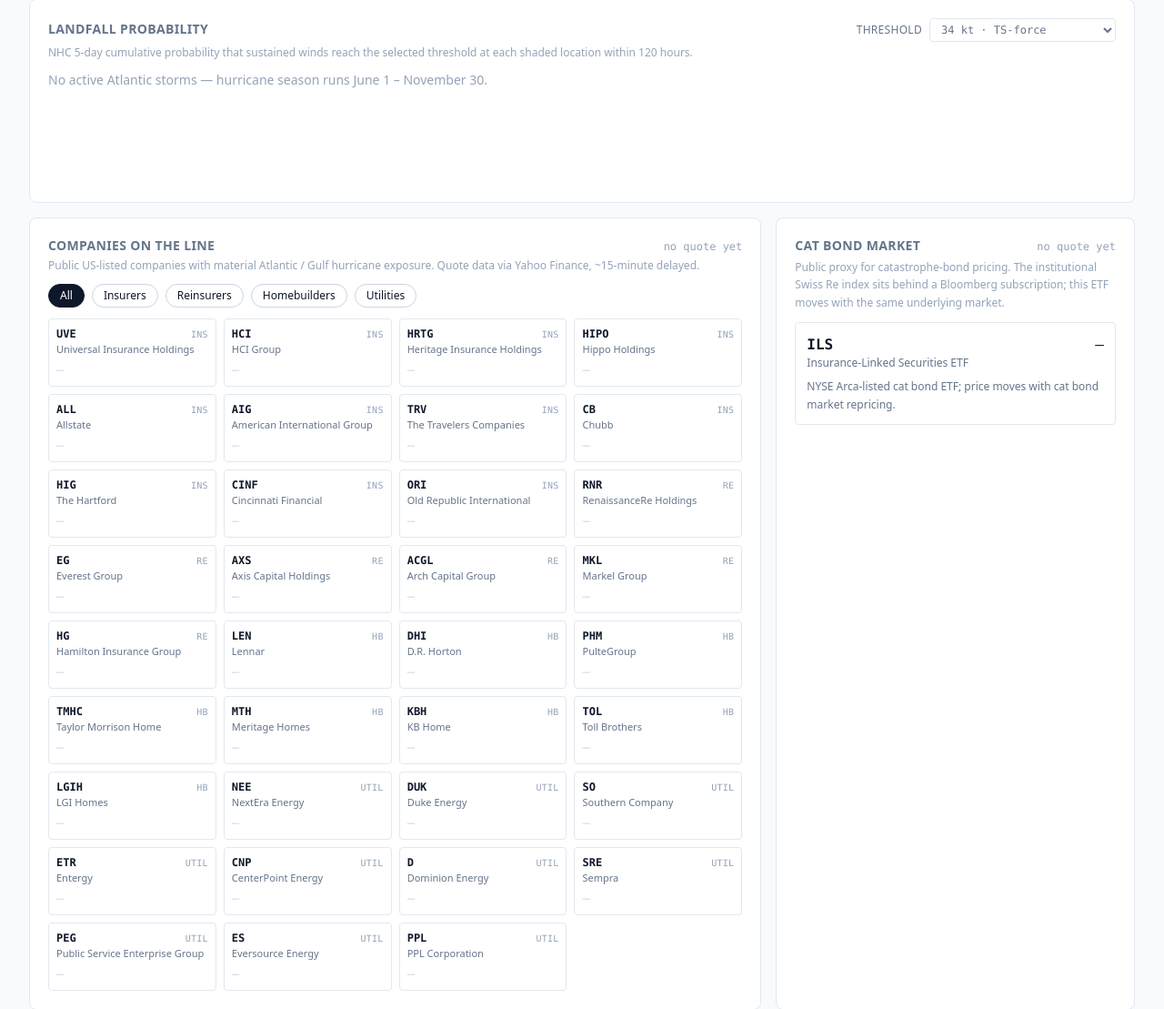
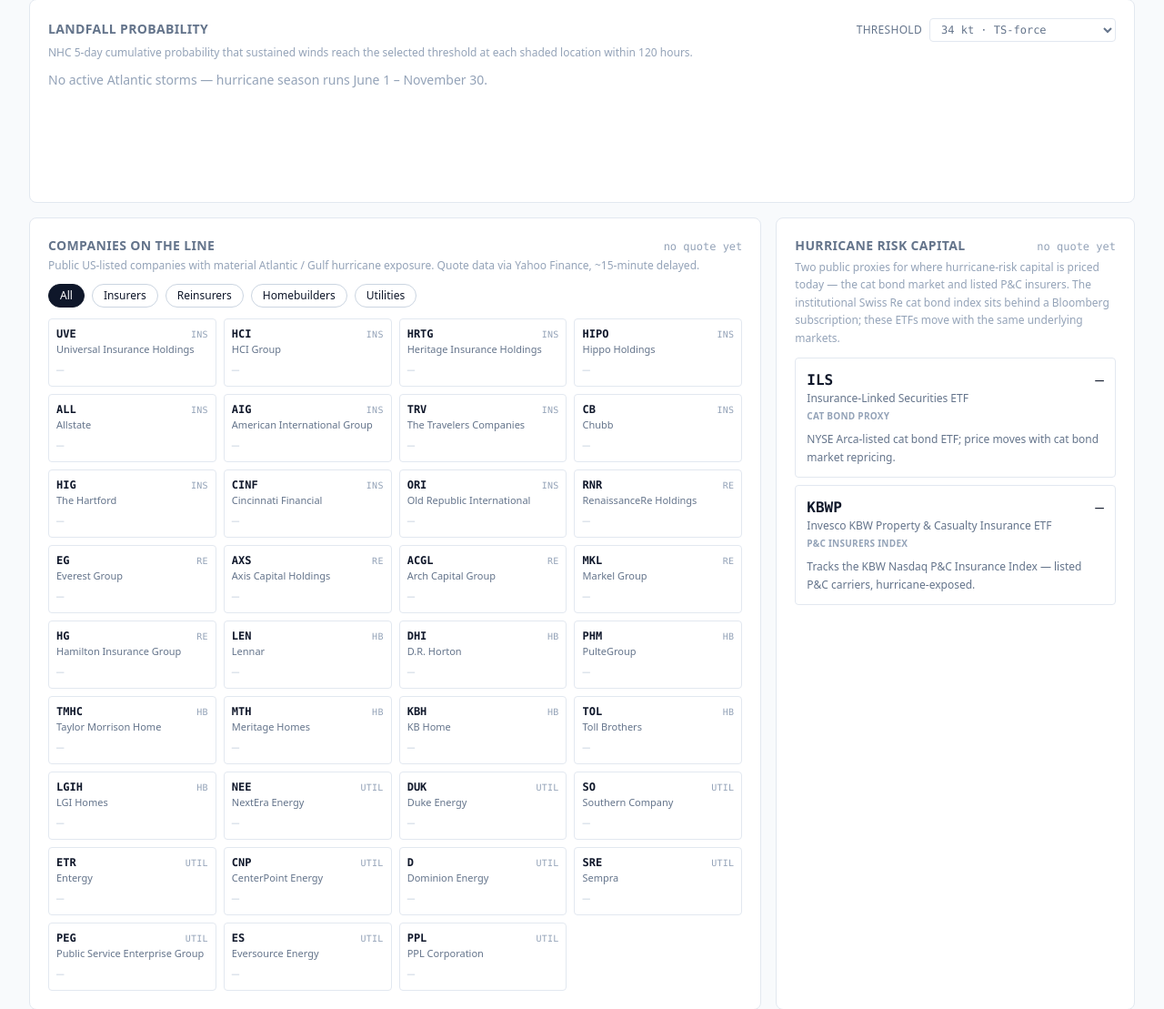
Before and after one commit to ReallyNobody/prediction-tracker, a FastAPI app: page / in a window 1280 px wide. Shown: the part 419-1528 px from the top of the page at 91% size. Run offline with FastAPI, Linux system fonts and the light colour scheme; data that the repository does not hold is empty; some libraries are stand-ins or nearby versions.

Commit message:
feat(ui): Panel 3 reframe — Hurricane risk capital (cat bond + KBWP)
Panel 3 was a single-row "Cat bond market" using ILS as a public proxy
for the gated Plenum / Swiss Re cat bond indices. This commit adds a
second row for KBWP (Invesco KBW P&C Insurance ETF) and renames the
panel to "Hurricane risk capital" so it narrates two layers of how
hurricane risk is being priced — the alternative-capital (cat bond)
layer and the listed P&C insurer layer. A glance now shows whether a
season's pricing is moving on the bond side, the equity side, or both.

No reinsurance row: KBW publishes a Global Reinsurance Index but its
investable trackers are foreign-listed and thin, so reinsurance stays
covered by the individual reinsurer tickers under Panel 2's reinsurer
filter pill.

Changes:

  * data/universe.py: extend the Sector Literal with "pc_index".
  * data/hurricane_universe.yaml: add KBWP under a new P&C insurance
    index ETF subsection (37 tickers total now); refresh the cat bond
    ETF subsection comment.
  * static/js/panel_cat_bonds.js → panel_risk_capital.js: rename the
    loader, fetch sectors=cat_bond_etf,pc_index, render two stacked
    cards with a small editorial label per sector, and update IDs
    from cat-bonds-* to risk-capital-*.
  * static/js/panel_equities.js: comment-only — note the equity grid
    excludes both cat_bond_etf and pc_index now.
  * templates/index.html: rename the panel heading and caption, swap
    in the new IDs and script src.
  * dev/seed_quotes.py: add a sector_base entry for pc_index ($90)
    so seed runs don't KeyError on KBWP.
  * services/daily_changes.py: comment that pc_index is deliberately
    excluded from Panel 6's equity-mover roll-up to avoid double-
    counting the headline that already lives on Panel 3.
  * tests/test_routes.py: heading assertion swaps "Cat bond market"
    for "Hurricane risk capital"; rename the wiring smoke test to
    test_index_wires_up_risk_capital_panel and update the IDs +
    script path it asserts.

```diff
--- a/src/rmn_dashboard/dev/seed_quotes.py
+++ b/src/rmn_dashboard/dev/seed_quotes.py
@@ -96,6 +96,11 @@ def _mock_quote_for(entry: UniverseEntry) -> dict[str, float | int | None]:
         # cat bond fund NAVs cluster there. Use a tighter dev-seed
         # range so the panel renders a plausible number off-season.
         "cat_bond_etf": 22.0,
+        # KBWP (P&C insurance index ETF) has historically traded in the
+        # $80-100 band; pick a base that lets the multiplier spread
+        # straddle that range. Day 20 added pc_index alongside cat bond
+        # ETFs in Panel 3 ("Hurricane risk capital").
+        "pc_index": 90.0,
     }[entry.sector]
 
     # Spread the price 0.5x-1.8x the sector base, deterministic per ticker.
--- a/src/rmn_dashboard/static/js/panel_cat_bonds.js
+++ b/src/rmn_dashboard/static/js/panel_risk_capital.js
@@ -1,51 +1,58 @@
 /**
- * Panel 3 — "Cat bond market" loader.
+ * Panel 3 — "Hurricane risk capital" loader.
  *
- * Reads from the same /api/v1/quotes/hurricane-universe endpoint as
- * Panel 2, filtered to sectors=cat_bond_etf. Renders one prominent
- * card per cat bond ETF (today: just ILS) with last price + change %.
+ * Renamed Day 20 from panel_cat_bonds.js. Original panel was a single
+ * row (ILS, the cat bond ETF). The reframe adds a second row for KBWP
+ * (KBW P&C Insurance ETF), giving the panel two views of how hurricane-
+ * risk capital is being priced — alternative capital (cat bonds) and
+ * listed P&C insurers.
  *
- * Why this panel exists:
+ * Reads from the same /api/v1/quotes/hurricane-universe endpoint Panel
+ * 2 uses, filtered to sectors=cat_bond_etf,pc_index. Each ticker
+ * renders as a single card with its symbol, name, last price, and
+ * day's change. Notes flow as supporting copy underneath each card,
+ * which is how the panel explains what each proxy actually represents
+ * without burying it in the panel header copy.
  *
- *   The institutional cat bond spread benchmarks — Plenum UCITS Cat
- *   Bond Fund Index, Swiss Re's Cat Bond Total Return Index — are all
- *   gated behind paid subscriptions (Bloomberg / Artemis). A
- *   publicly-traded cat bond ETF is the closest free, real-time proxy:
- *   its NAV moves as the underlying cat bond market reprices. Less
- *   precise than the institutional index, but free and journalism-
- *   appropriate.
+ * Why no reinsurance row:
  *
- * No fancy charting library — a single-tile readout with the price,
- *   colored change, and a tooltip is the whole UI today. If/when we
- *   want a sparkline we can add inline-SVG; the panel is small enough
- *   that we don't need a JS chart library.
+ *   KBW publishes a Global Reinsurance Index, but the publicly
+ *   investable products that track it are foreign-listed and thinly
+ *   traded — not appropriate as a journalism-grade real-time read.
+ *   The individual reinsurer tickers (RNR / EG / ACGL / AXS / MKL /
+ *   HG) in Panel 2's reinsurer filter pill cover that layer at
+ *   per-name resolution instead.
+ *
+ * No fancy charting — two stacked cards is the whole UI today. If/when
+ * we want a sparkline we can add inline-SVG; the panel is small enough
+ * that we don't need a JS chart library.
  */
 
 (function () {
   "use strict";
 
   document.addEventListener("DOMContentLoaded", function () {
-    const readoutEl = document.getElementById("cat-bonds-readout");
-    const emptyEl = document.getElementById("cat-bonds-empty");
-    const asOfEl = document.getElementById("cat-bonds-as-of");
+    const readoutEl = document.getElementById("risk-capital-readout");
+    const emptyEl = document.getElementById("risk-capital-empty");
+    const asOfEl = document.getElementById("risk-capital-as-of");
 
     if (!readoutEl || !emptyEl) {
       return;
     }
 
-    fetch("/api/v1/quotes/hurricane-universe?sectors=cat_bond_etf", {
+    fetch("/api/v1/quotes/hurricane-universe?sectors=cat_bond_etf,pc_index", {
       headers: { Accept: "application/json" },
     })
       .then(function (r) {
         if (!r.ok) {
-          throw new Error("cat-bonds-feed " + r.status);
+          throw new Error("risk-capital-feed " + r.status);
         }
         return r.json();
       })
       .then(function (payload) {
         const tickers = (payload && payload.tickers) || [];
         if (tickers.length === 0) {
-          showEmpty(emptyEl, readoutEl, "No cat bond proxies in the universe yet.");
+          showEmpty(emptyEl, readoutEl, "No risk-capital proxies in the universe yet.");
           return;
         }
         renderReadout(readoutEl, emptyEl, tickers);
@@ -53,9 +60,9 @@
       })
       .catch(function (err) {
         // eslint-disable-next-line no-console
-        console.error("cat-bonds fetch failed", err);
+        console.error("risk-capital fetch failed", err);
         emptyEl.innerHTML =
-          '<p class="text-sm text-rose-500">Cat bond feed unavailable — try refreshing.</p>';
+          '<p class="text-sm text-rose-500">Risk-capital feed unavailable — try refreshing.</p>';
         readoutEl.classList.add("hidden");
       });
   });
@@ -63,7 +70,13 @@
   // --- Rendering --------------------------------------------------------
 
   function renderReadout(readoutEl, emptyEl, tickers) {
-    readoutEl.innerHTML = tickers.map(buildCard).join("");
+    // Universe order is cat_bond_etf first, pc_index second — exactly
+    // what we want top-down. Don't re-sort: respecting universe order
+    // keeps editorial control in the YAML rather than the JS.
+    readoutEl.innerHTML =
+      '<div class="space-y-2">' +
+      tickers.map(buildCard).join("") +
+      "</div>";
     readoutEl.classList.remove("hidden");
     emptyEl.classList.add("hidden");
   }
@@ -85,12 +98,16 @@
     const changeText = changePct == null
       ? ""
       : (changePct >= 0 ? "+" : "") + Number(changePct).toFixed(2) + "%";
+    const sectorLabel = sectorLabelHtml(entry.sector);
 
-    // Single prominent card — symbol + name on the left, price + change
-    // on the right. Notes flow as supporting copy underneath.
+    // Single card — symbol + name on the left, price + change on the
+    // right. Sector label sits as a small uppercase tag under the name
+    // so a glance distinguishes the cat bond row from the P&C row
+    // without needing a section heading above each card.
     return (
       '<div class="rounded border border-slate-200 bg-white p-3"' +
       ' data-ticker="' + escapeHtml(entry.ticker) + '"' +
+      ' data-sector="' + escapeHtml(entry.sector) + '"' +
       ' title="' + escapeHtml(entry.name) + '">' +
         '<div class="flex items-baseline justify-between gap-3 flex-wrap">' +
           '<div>' +
@@ -98,6 +115,7 @@
               escapeHtml(entry.ticker) + "</div>" +
             '<div class="text-xs text-slate-500">' +
               escapeHtml(entry.name) + "</div>" +
+            sectorLabel +
           "</div>" +
           '<div class="text-right">' +
             '<div class="font-mono text-base text-slate-900">' + lastPrice + "</div>" +
@@ -110,6 +128,22 @@
               escapeHtml(entry.notes) +
             "</p>"
           : "") +
+      "</div>"
+    );
+  }
+
+  function sectorLabelHtml(sector) {
+    // Editorial labels for the two index sectors — the YAML's literal
+    // sector strings ("cat_bond_etf", "pc_index") are dev-facing, not
+    // reader-facing. Keep this map narrow: only the sectors Panel 3
+    // actually renders need a label.
+    const label = {
+      cat_bond_etf: "Cat bond proxy",
+      pc_index: "P&C insurers index",
+    }[sector] || sector;
+    return (
+      '<div class="mt-1 text-[10px] font-semibold uppercase tracking-wide text-slate-400">' +
+        escapeHtml(label) +
       "</div>"
     );
   }
--- a/src/rmn_dashboard/templates/index.html
+++ b/src/rmn_dashboard/templates/index.html
@@ -5,7 +5,7 @@
   <script src="{{ url_for('static', path='/js/forecast_map.js') }}" defer></script>
   <script src="{{ url_for('static', path='/js/panel_landfall.js') }}" defer></script>
   <script src="{{ url_for('static', path='/js/panel_equities.js') }}" defer></script>
-  <script src="{{ url_for('static', path='/js/panel_cat_bonds.js') }}" defer></script>
+  <script src="{{ url_for('static', path='/js/panel_risk_capital.js') }}" defer></script>
   <script src="{{ url_for('static', path='/js/panel_changes.js') }}" defer></script>
   <script src="{{ url_for('static', path='/js/panel_analogs.js') }}" defer></script>
 
@@ -213,37 +213,47 @@
     </section>
 
     {#
-      Panel 3 — Cat bond market.
+      Panel 3 — Hurricane risk capital.
 
-      Day 15 pivot: Plenum UCITS index, Swiss Re's cat bond TR index,
-      and Artemis are all gated (Bloomberg subscription / commercial
-      license). Use a publicly-traded cat bond ETF as a public proxy —
-      its NAV moves as the cat bond market reprices catastrophe risk.
+      Day 15: launched as a single-row "Cat bond market" panel using a
+      public cat bond ETF as a free proxy for the gated Plenum / Swiss
+      Re / Artemis indices.
+
+      Day 20 reframe: added a second row for the KBW Property & Casualty
+      Insurance ETF (KBWP). The panel now narrates two layers of how
+      hurricane risk is being priced — alternative capital (cat bonds)
+      and listed P&C insurers — so a glance shows whether a season's
+      pricing is moving on the bond side, the equity side, or both.
+      Reinsurance is deliberately absent: no clean US-listed reinsurance
+      index ETF exists, and the individual reinsurer tickers in Panel 2
+      already cover that layer.
 
       Same plumbing as Panel 2: fetches /api/v1/quotes/hurricane-universe
-      filtered to sectors=cat_bond_etf, renders the latest quote(s) from
-      the existing TickerQuote table. No new model, no new ingest.
+      filtered to sectors=cat_bond_etf,pc_index, renders the latest
+      quote(s) from the existing TickerQuote table. No new model, no
+      new ingest.
     #}
     <section class="panel-shell rounded-lg border border-slate-200 bg-white p-5"
-             data-testid="cat-bonds-panel">
+             data-testid="risk-capital-panel">
       <div class="flex items-baseline justify-between gap-3 flex-wrap">
         <h2 class="text-sm font-semibold uppercase tracking-wide text-slate-500">
-          Cat bond market
+          Hurricane risk capital
         </h2>
-        <p id="cat-bonds-as-of"
+        <p id="risk-capital-as-of"
            class="text-xs text-slate-400 font-mono"
-           data-testid="cat-bonds-as-of"></p>
+           data-testid="risk-capital-as-of"></p>
       </div>
       <p class="mt-1 text-xs text-slate-400 leading-relaxed">
-        Public proxy for catastrophe-bond pricing. The institutional
-        Swiss Re index sits behind a Bloomberg subscription; this ETF
-        moves with the same underlying market.
+        Two public proxies for where hurricane-risk capital is priced
+        today — the cat bond market and listed P&amp;C insurers. The
+        institutional Swiss Re cat bond index sits behind a Bloomberg
+        subscription; these ETFs move with the same underlying markets.
       </p>
-      <div id="cat-bonds-readout"
+      <div id="risk-capital-readout"
            class="mt-3 hidden"
-           data-testid="cat-bonds-readout"></div>
-      <div id="cat-bonds-empty" class="mt-3 text-slate-400">
-        <p class="text-sm">Loading cat bond proxy…</p>
+           data-testid="risk-capital-readout"></div>
+      <div id="risk-capital-empty" class="mt-3 text-slate-400">
+        <p class="text-sm">Loading risk-capital proxies…</p>
       </div>
     </section>
 
```
Also changed, not shown: src/rmn_dashboard/data/hurricane_universe.yaml (+37 -6 lines), src/rmn_dashboard/data/universe.py (+12 -4 lines), src/rmn_dashboard/services/daily_changes.py (+7 -0 lines), src/rmn_dashboard/static/js/panel_equities.js (+4 -3 lines), tests/test_routes.py (+19 -12 lines).
